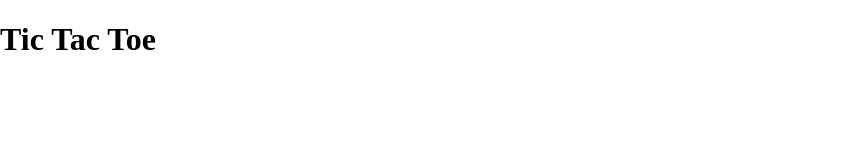
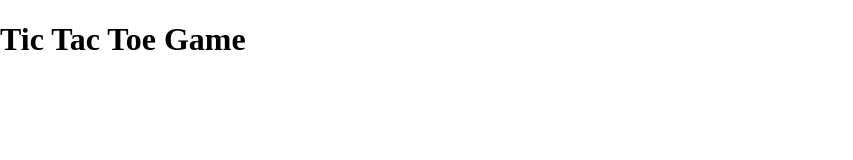
Before and after one commit to WPTUser-19127/tic-tac-toe, a plain HTML site: page index.html in a window 1280 px wide. Shown: the top 160 px of the page, without its empty margins (0-853 px from the left). Drawn offline with Linux system fonts and the light colour scheme.

Commit message:
Update index.html

```diff
--- a/index.html
+++ b/index.html
@@ -6,10 +6,10 @@
   <meta http-equiv="X-UA-Compatible" content="ie=edge">
   <link rel="stylesheet" href="styles.css">
   <script src="script.js" defer></script>
-  <title>Tic Tac Toe</title>
+  <title>Tic Tac Toe Game</title>
 </head>
 <body>
-  <h1>Tic Tac Toe</h1>
+  <h1>Tic Tac Toe Game</h1>
   <div class="board" id="board">
     <div class="cell" data-cell></div>
     <div class="cell" data-cell></div>
```
